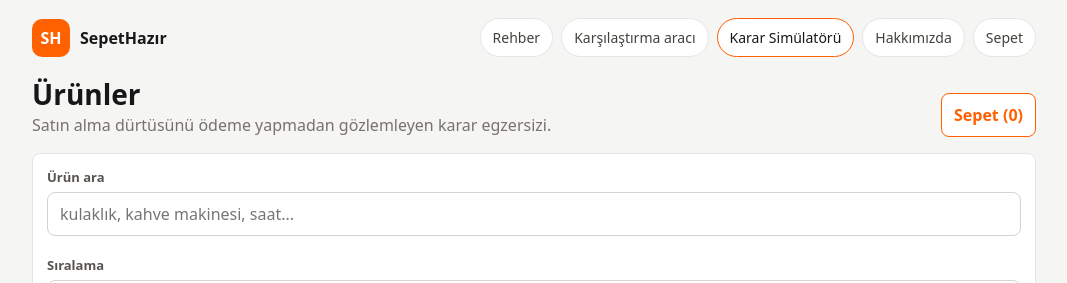
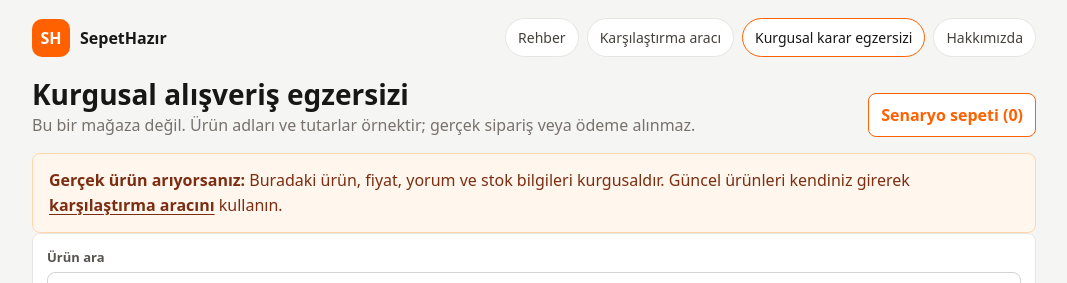
Before and after one commit to Oguzsekerci/sepethazir, a Next.js app: page /shop in a window 1280 px wide. Shown: the top 283 px of the page, without its empty margins (106-1173 px from the left). Built offline with nearby package versions, Linux system fonts and the light colour scheme.

Commit message:
Clarify shopping exercise and add practical comparison example

```diff
--- a/app/cart/page.tsx
+++ b/app/cart/page.tsx
@@ -16,11 +16,11 @@ export default function CartPage() {
     <>
       <div className="page-head">
         <div>
-          <h1>Sepet</h1>
-          <p className="muted">Bu sepet sadece dopamin için. Ödeme alınmaz.</p>
+          <h1>Senaryo sepeti</h1>
+          <p className="muted">Bu kurgusal egzersizin parçasıdır. Gerçek ürün veya sipariş içermez; ödeme alınmaz.</p>
         </div>
         <Link className="btn ghost" href="/shop">
-          Alışverişe dön
+          Egzersize dön
         </Link>
       </div>
 
--- a/app/globals.css
+++ b/app/globals.css
@@ -85,30 +85,6 @@ a {
   color: #171717;
 }
 
-.nav-cart {
-  align-items: center;
-  display: inline-flex;
-  gap: 6px;
-}
-
-.nav-cart span {
-  background: #ff6000;
-  border-radius: 999px;
-  color: #fff;
-  display: inline-grid;
-  font-size: 11px;
-  font-weight: 800;
-  height: 20px;
-  min-width: 20px;
-  place-items: center;
-  padding: 0 6px;
-}
-
-.nav-cart.has-items {
-  border-color: #ff6000;
-  color: #171717;
-}
-
 .hero {
   display: grid;
   grid-template-columns: minmax(0, 1.1fr) minmax(280px, 0.9fr);
@@ -545,6 +521,21 @@ a {
 
 .legal-content p {
   color: #57534e;
+}
+
+.simulation-notice {
+  background: #fff7ed;
+  border: 1px solid #fed7aa;
+  border-radius: 8px;
+  color: #7c2d12;
+  line-height: 1.55;
+  padding: 14px 16px;
+}
+
+.simulation-notice a {
+  font-weight: 800;
+  text-decoration: underline;
+  text-underline-offset: 3px;
 }
 
 .comparison-page {
--- a/app/header.tsx
+++ b/app/header.tsx
@@ -2,22 +2,16 @@
 
 import Link from "next/link";
 import { usePathname } from "next/navigation";
-import { useCart } from "@/store/cart";
 
 const navItems = [
   { href: "/rehber", label: "Rehber" },
   { href: "/araclar/urun-karsilastir", label: "Karşılaştırma aracı" },
-  { href: "/shop", label: "Karar Simülatörü" },
+  { href: "/shop", label: "Kurgusal karar egzersizi" },
   { href: "/hakkimizda", label: "Hakkımızda" },
 ];
 
 export default function Header() {
   const pathname = usePathname();
-  const itemCount = useCart((state) =>
-    state.items.reduce((sum, item) => sum + item.qty, 0)
-  );
-  const cartIsActive = pathname === "/cart" || pathname === "/checkout";
-
   function isActive(href: string) {
     return pathname === href || pathname.startsWith(`${href}/`);
   }
@@ -39,20 +33,6 @@ export default function Header() {
             {item.label}
           </Link>
         ))}
-        <Link
-          aria-current={cartIsActive ? "page" : undefined}
-          className={[
-            "nav-cart",
-            itemCount > 0 ? "has-items" : "",
-            cartIsActive ? "active" : "",
-          ]
-            .filter(Boolean)
-            .join(" ")}
-          href="/cart"
-        >
-          Sepet
-          {itemCount > 0 && <span>{itemCount}</span>}
-        </Link>
       </nav>
     </header>
   );
--- a/app/page.tsx
+++ b/app/page.tsx
@@ -39,7 +39,7 @@ export default function Home() {
               Gerçek seçenekleri karşılaştır
             </Link>
             <Link className="btn secondary" href="/shop">
-              Karar simülatörünü dene
+              Kurgusal karar egzersizini dene
             </Link>
           </div>
         </div>
--- a/app/rehber/[slug]/page.tsx
+++ b/app/rehber/[slug]/page.tsx
@@ -99,7 +99,7 @@ export default async function GuideDetailPage({
           İçeriğin nasıl hazırlandığını öğrenmek için <Link href="/yayin-ilkeleri">yayın ilkelerimizi</Link> inceleyebilirsin.
         </p>
       </article>
-      <Link className="btn" href="/shop">Seçkiyi keşfet</Link>
+      <Link className="btn" href="/araclar/urun-karsilastir">Kendi seçeneklerini karşılaştır</Link>
     </main>
   );
 }
--- a/app/rehber/page.tsx
+++ b/app/rehber/page.tsx
@@ -71,7 +71,7 @@ export default function GuidePage() {
         </p>
       </article>
 
-      <Link className="btn" href="/shop">Seçkiyi keşfet</Link>
+      <Link className="btn" href="/shop">Kurgusal karar egzersizini dene</Link>
       <Link className="btn secondary" href="/araclar/urun-karsilastir">Ürün karşılaştırma aracını kullan</Link>
 
       <section className="dream-grid-section" aria-labelledby="more-guides-title">
--- a/app/shop/[id]/product-detail-actions.tsx
+++ b/app/shop/[id]/product-detail-actions.tsx
@@ -12,10 +12,10 @@ export default function ProductDetailActions({ product }: { product: Product })
   return (
     <div className="detail-actions">
       <button className="btn" onClick={() => add(product)} type="button">
-        {qty > 0 ? `Sepette ${qty} · +1 ekle` : "Sepete ekle"}
+        {qty > 0 ? `Egzersizde ${qty} · +1 ekle` : "Egzersize ekle"}
       </button>
       <Link className="btn secondary" href="/cart">
-        Sepete git
+        Senaryo sepetini gör
       </Link>
     </div>
   );
--- a/app/shop/layout.tsx
+++ b/app/shop/layout.tsx
@@ -8,7 +8,7 @@ export const metadata: Metadata = {
   description:
     "Kurgusal ürün senaryolarıyla alışveriş dürtüsünü ve bütçe etkisini ödeme yapmadan değerlendirin.",
   openGraph: {
-    title: "Ürünler",
+    title: "Kurgusal alışveriş egzersizi",
     description:
       "Kurgusal ürün senaryolarıyla alışveriş dürtüsünü ve bütçe etkisini ödeme yapmadan değerlendirin.",
     url: `${siteUrl}/shop`,
@@ -17,7 +17,7 @@ export const metadata: Metadata = {
     index: false,
     follow: true,
   },
-  title: "Ürünler",
+  title: "Kurgusal alışveriş egzersizi",
 };
 
 export default function ShopLayout({ children }: { children: React.ReactNode }) {
--- a/app/shop/page.tsx
+++ b/app/shop/page.tsx
@@ -155,15 +155,19 @@ export default function ShopPage() {
     <>
       <div className="page-head">
         <div>
-          <h1>Ürünler</h1>
+          <h1>Kurgusal alışveriş egzersizi</h1>
           <p className="muted">
-            Satın alma dürtüsünü ödeme yapmadan gözlemleyen karar egzersizi.
+            Bu bir mağaza değil. Ürün adları ve tutarlar örnektir; gerçek sipariş veya ödeme alınmaz.
           </p>
         </div>
         <Link className="btn secondary" href="/cart">
-          Sepet ({itemCount})
+          Senaryo sepeti ({itemCount})
         </Link>
       </div>
+
+      <aside className="simulation-notice" aria-label="Simülasyon bilgilendirmesi">
+        <p><strong>Gerçek ürün arıyorsanız:</strong> Buradaki ürün, fiyat, yorum ve stok bilgileri kurgusaldır. Güncel ürünleri kendiniz girerek <Link href="/araclar/urun-karsilastir">karşılaştırma aracını</Link> kullanın.</p>
+      </aside>
 
       <div className="card controls-card">
         <div className="field" style={{ marginBottom: 10 }}>
@@ -291,7 +295,7 @@ export default function ShopPage() {
       {toast && (
         <div className="toast" role="status">
           <span>{toast}</span>
-          <Link href="/cart">Sepete git</Link>
+          <Link href="/cart">Senaryo sepetini gör</Link>
         </div>
       )}
 
@@ -301,7 +305,7 @@ export default function ShopPage() {
             <strong>{itemCount} ürün</strong>
             <small>{formatPrice(cartTotal)} bütçe birimi · karar sepeti</small>
           </span>
-          <b>Sepete git</b>
+          <b>Senaryo sepetini gör</b>
         </Link>
       )}
     </>
@@ -383,7 +387,7 @@ function ProductCard({
             onClick={() => onAdd(product)}
             type="button"
           >
-            Sepete ekle
+            Egzersize ekle
           </button>
         )}
         <Link className="btn secondary" href={`/shop/${product.id}`}>Karar notunu aç</Link>
--- a/data/guides.ts
+++ b/data/guides.ts
@@ -65,6 +65,7 @@ export const guides: Guide[] = [
     sections: [
       { heading: "Aynı beş alanı kullan", paragraphs: ["Her seçenek için tam model kodu, son fiyat, satıcı, teslimat/iade koşulu ve ihtiyacınla ilgili ana özelliği aynı sırayla yaz. Boş kalan alan, olumlu varsayım değil araştırılacak eksik bilgidir.", "Renk veya kapasite gibi varyantların model kodunu değiştirebildiğini unutma. Başlıklara güvenmek yerine üretici kodunu karşılaştırmak, farklı ürünleri aynı sanma hatasını azaltır."] },
       { heading: "Fiyata zaman damgası ekle", paragraphs: ["Fiyat, kupon ve stok hızla değişir. Rakamın yanına kontrol tarihini ve zorunlu üyelik gibi koşulları yaz; birkaç gün sonra eski fiyatı güncel sanmazsın.", "İndirim yüzdesi yerine ödenecek son tutarı kullan. Referans fiyatın gerçekten uygulanıp uygulanmadığını bilmiyorsan yüzdelik oran karar ölçütü olmamalıdır."] },
+      { heading: "Örnek: iki seçeneğin dört yıllık maliyeti", paragraphs: ["Aşağıdaki sayılar yalnızca hesabı göstermek için uydurulmuş örnektir; gerçek ürün, fiyat veya kullanım ömrü bilgisi değildir. A seçeneği 8.000 TL, ilk ek gideri 0 TL ve yıllık gideri 1.800 TL ise dört yıllık toplamı 8.000 + (4 × 1.800) = 15.200 TL olur. B seçeneği 10.500 TL, ilk ek gideri 500 TL ve yıllık gideri 1.000 TL ise toplamı 10.500 + 500 + (4 × 1.000) = 15.000 TL olur.", "İki seçeneğin de haftada üç kez kullanılacağını varsayarsak dört yılda yaklaşık 624 kullanım eder. Tahmini kullanım başı maliyet A için 24,36 TL, B için 24,04 TL çıkar. Bu küçük fark B'nin daha iyi olduğunu kanıtlamaz: gider ve kullanım ömrü tahminleri değişirse sonuç da değişir. Belirsiz kalemleri ayrıca işaretle; kararı değiştirecek bilgi varsa önce onu doğrula." ] },
       { heading: "Eksileri de görünür tut", paragraphs: ["Karşılaştırma tablosuna yalnızca güçlü yanları yazmak ilk beğenilen ürünü doğrulamaya dönüşür. Her aday için kabul edeceğin bir eksiyi ve vazgeçme nedeni olabilecek bir riski açıkça ekle.", "Son aşamada özellik saymak yerine kullanım senaryosu seç: evde, yolculukta veya yoğun iş gününde hangi aday daha az sürtünme yaratıyor? Kazanan, her sütunda en yüksek puanı alan değil ihtiyaca en iyi uyan seçenektir."] },
     ],
     checklist: ["Tam model kodları aynı.", "Fiyatların kontrol tarihini yazdım.", "Satıcı ve iade koşullarını ekledim.", "Her adayın eksisini kaydettim.", "Kararı kendi kullanım senaryomda sınadım."],
```
